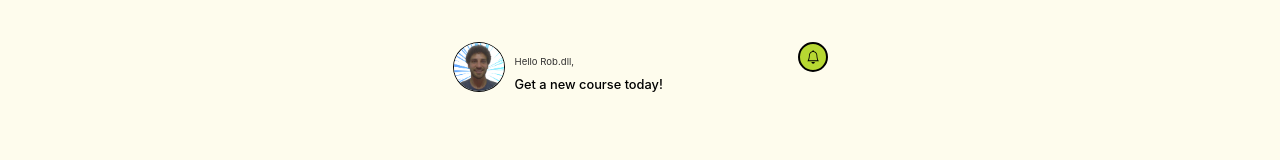
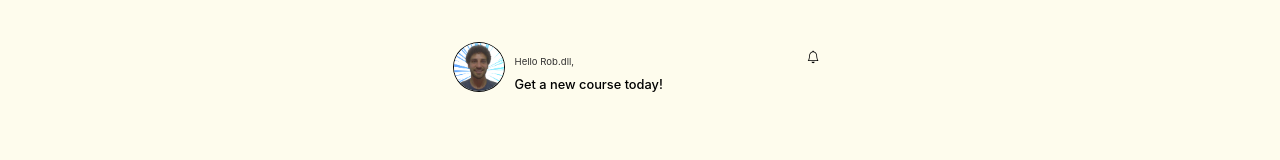
Before and after one commit to robdll/neobrutalist-courseshop, a Next.js app: page / in a window 1280 px wide. Shown: the top 160 px of the page. Built offline with nearby package versions, Linux system fonts and the light colour scheme.

Commit message:
improve roundbtn

```diff
--- a/components/RoundBtn.js
+++ b/components/RoundBtn.js
@@ -1,10 +1,11 @@
 import Image from "next/image";
 import styles from "../styles/RoundBtn.module.scss";
 
-export default function RoundBtn({ icon }) {
+export default function RoundBtn({ icon, bordered }) {
+  const className = `${styles.circle} ${bordered ? styles.bordered : ""}`;
   return (
-    <span className={styles.circle}>
+    <button className={className}>
       <Image src={icon} alt="avatar" width="12" height="14  " />
-    </span>
+    </button>
   );
 }
--- a/styles/RoundBtn.module.scss
+++ b/styles/RoundBtn.module.scss
@@ -1,9 +1,25 @@
 .circle {
   width: 30px;
   height: 30px;
-  background-color: #b7d832;
+  background-color: var(--color-green);
   display: flex;
+  align-items: center;
   place-content: center;
   border-radius: 50%;
-  border: 2px solid #000;
+  cursor: pointer;
+  border: 2px solid var(--color-black);
 }
+
+.bordered {
+  box-shadow: 2px 2px 0px var(--color-black);
+}
+
+.circle:hover {
+  background-color: var(--color-lightgreen);
+}
+
+.circle.bordered:active {
+  background-color: var(--color-lightgreen);
+  transform: translate(2px, 2px);
+  box-shadow: none;
+}
```
